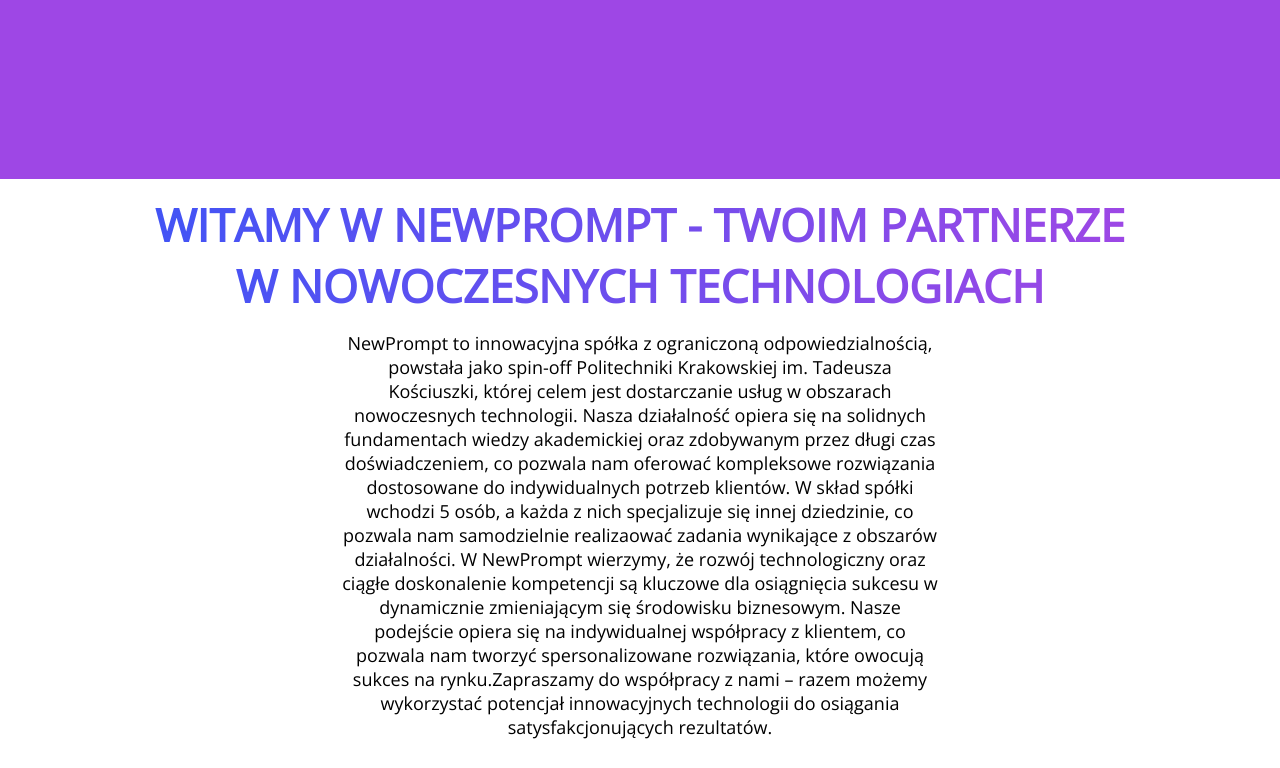
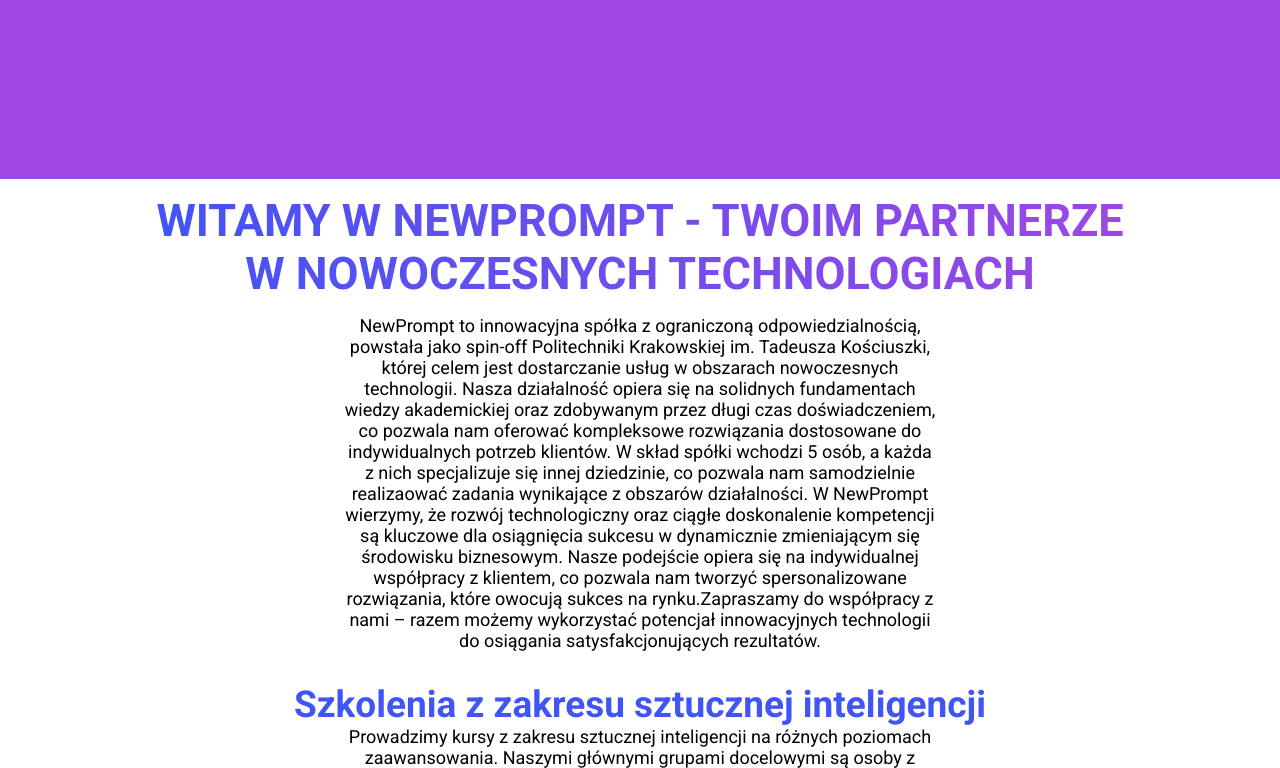
Before and after one commit to Lukasz-Bolanowski/pageMASTER, a plain HTML site: page index.html in a window 1280 px wide. Shown: the part 621-1389 px from the top of the page. Drawn offline with nearby package versions, Linux system fonts and the light colour scheme; animation ran at ten frames a second.

Commit message:
Add files via upload

```diff
--- a/index.html
+++ b/index.html
@@ -10,7 +10,8 @@
     <link rel="stylesheet" href="style.css">
     <link rel="preconnect" href="https://fonts.googleapis.com">
     <link rel="preconnect" href="https://fonts.gstatic.com" crossorigin>
-    <link href="https://fonts.googleapis.com/css2?family=Open+Sans&display=swap" rel="stylesheet">
+    <link href="https://fonts.googleapis.com/css2?family=Roboto:ital,wght@0,100..900;1,100..900&display=swap" rel="stylesheet">
+
     <link rel="icon" href="images/LogoPNGWBG.png" type="image/x-icon">
     <title>NewPrompt - AI, 3D printing and more</title>
 </head>
--- a/style.css
+++ b/style.css
@@ -6,7 +6,7 @@
 
 html {
     font-size: 10px;
-    font-family: 'Open Sans', sans-serif;
+    font-family: 'Roboto', sans-serif;
     scroll-behavior: smooth;
 }
 
```
